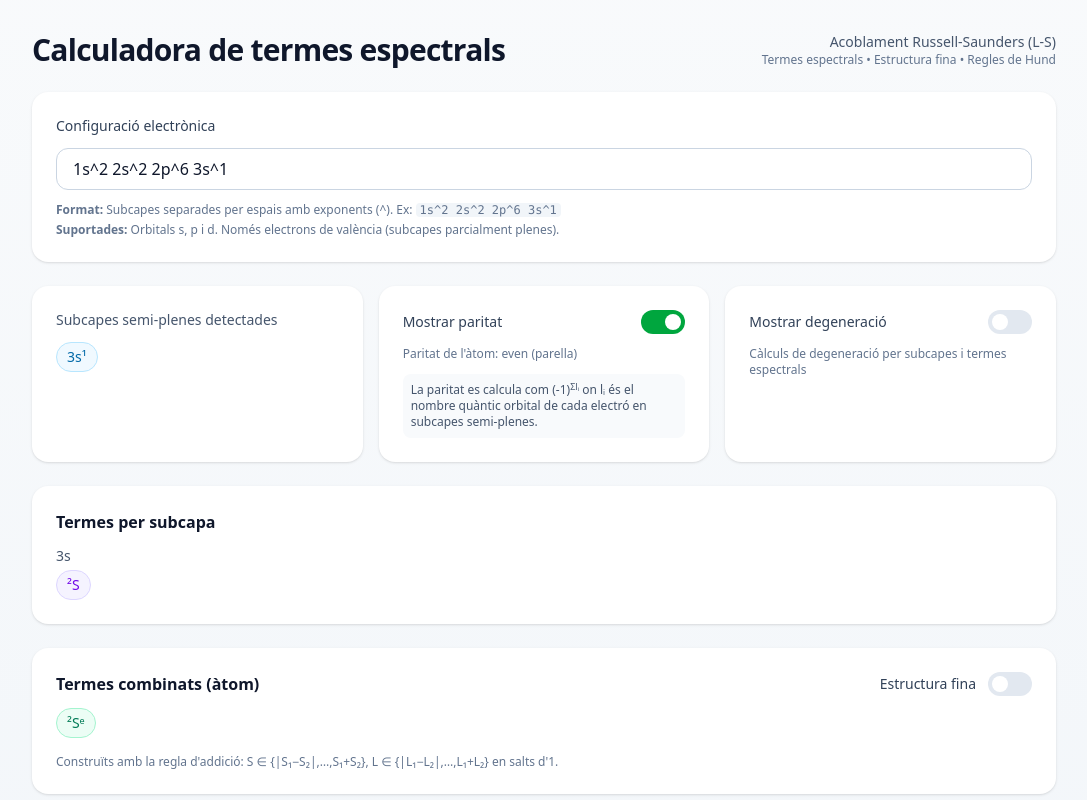
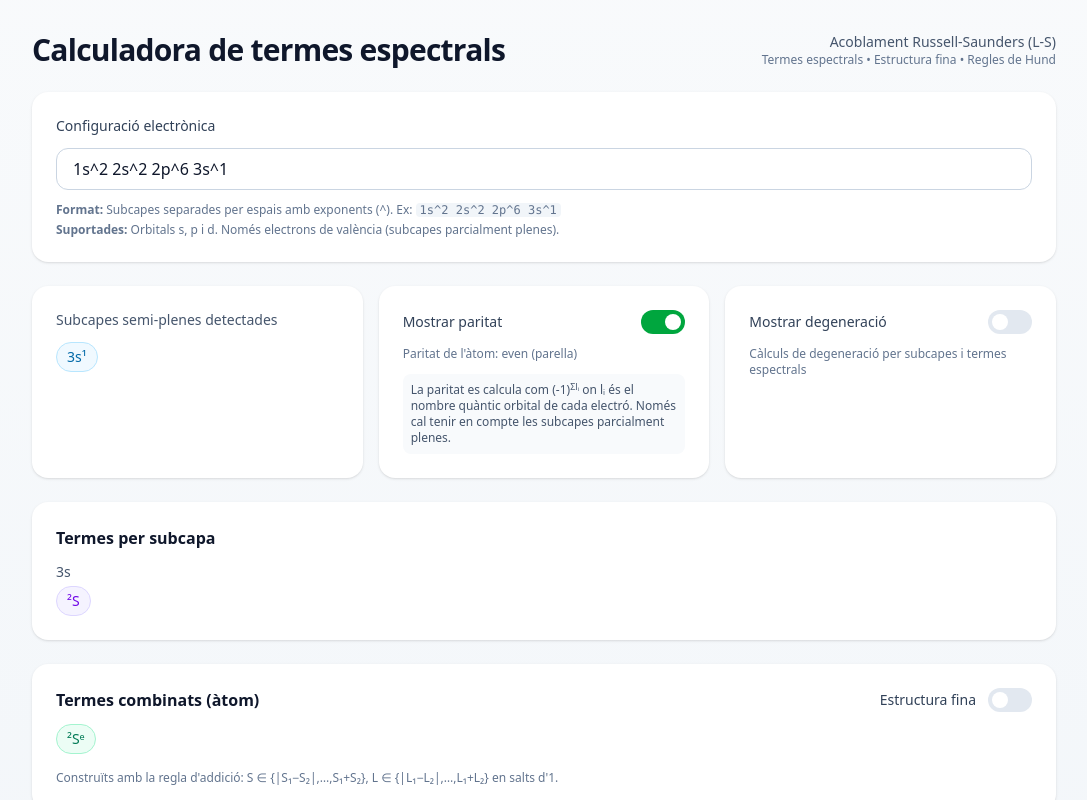
Before and after one commit to Mapaor/termes-espectrals, a Next.js app: page / in a window 1280 px wide. Both pictures are taken after a click on the button 759 px from the left and 322 px from the top of the page. Shown: the top 800 px of the page, without its empty margins (96-1183 px from the left). Built offline with nearby package versions, Linux system fonts and the light colour scheme.

Commit message:
mini canvis en el text

```diff
--- a/src/components/degeneracy-toggle.tsx
+++ b/src/components/degeneracy-toggle.tsx
@@ -32,7 +32,7 @@ export function DegeneracyToggle({ showDegeneracy, onToggle }: DegeneracyToggleP
         <div className="text-xs text-slate-600 bg-slate-50 rounded-lg p-2 space-y-2">
           <p className="font-medium text-slate-700 mb-2">Fórmules utilitzades:</p>
           <div>
-            <strong>Degeneració per subcapa:</strong> 𝔇<sub>subcapa</sub> = C(2(2l+1), N<sub>e</sub>)
+            <strong>Degeneració per subcapa:</strong> 𝔇<sub>subcapa</sub> =  Binom(2(2l+1), N<sub>e</sub>)
           </div>
           <div>
             <strong>Degeneració per terme:</strong> 𝔇<sub>terme</sub> = (2L+1)(2S+1)
--- a/src/components/parity-toggle.tsx
+++ b/src/components/parity-toggle.tsx
@@ -34,7 +34,7 @@ export function ParityToggle({ showParity, onToggle, parity }: ParityToggleProps
       {showParity && (
         <div className="text-xs text-slate-600 bg-slate-50 rounded-lg p-2">
           La paritat es calcula com (-1)<sup>Σlᵢ</sup> on lᵢ és el nombre quàntic orbital
-          de cada electró en subcapes semi-plenes.
+          de cada electró. Només cal tenir en compte les subcapes parcialment plenes.
         </div>
       )}
     </div>
```
